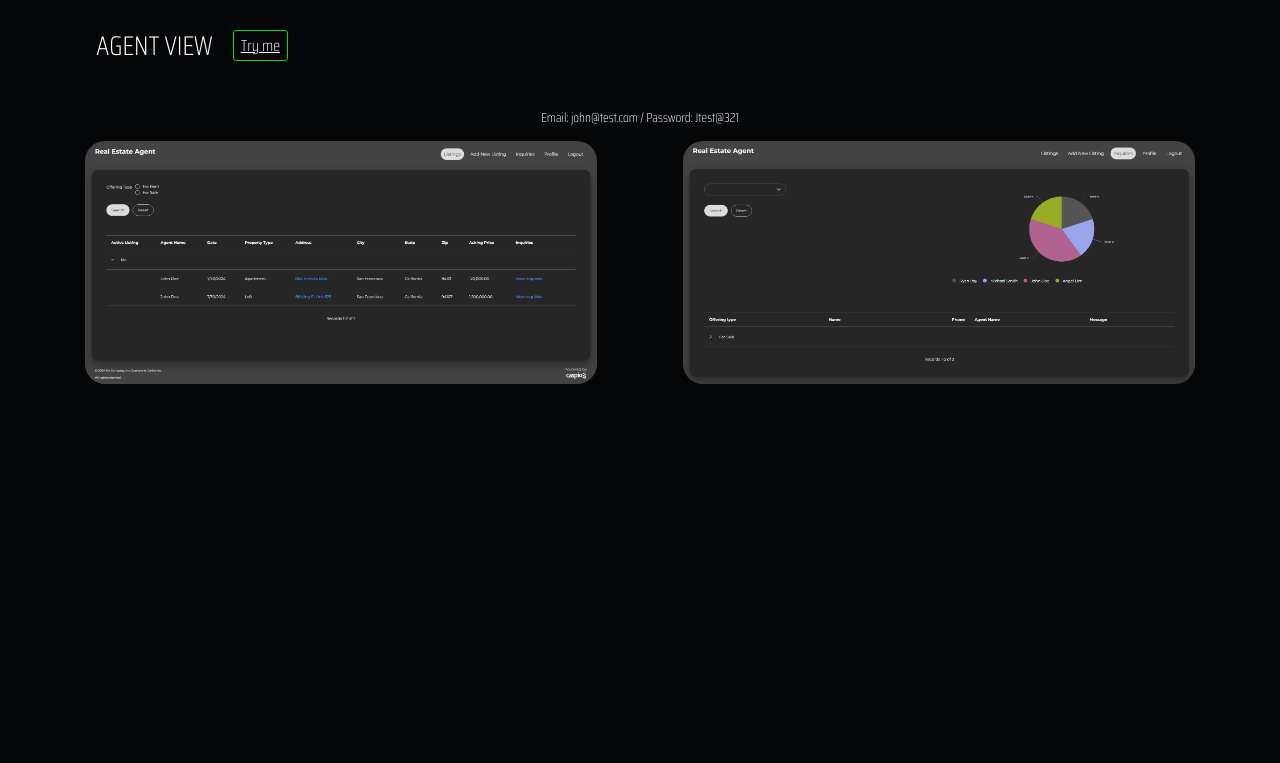
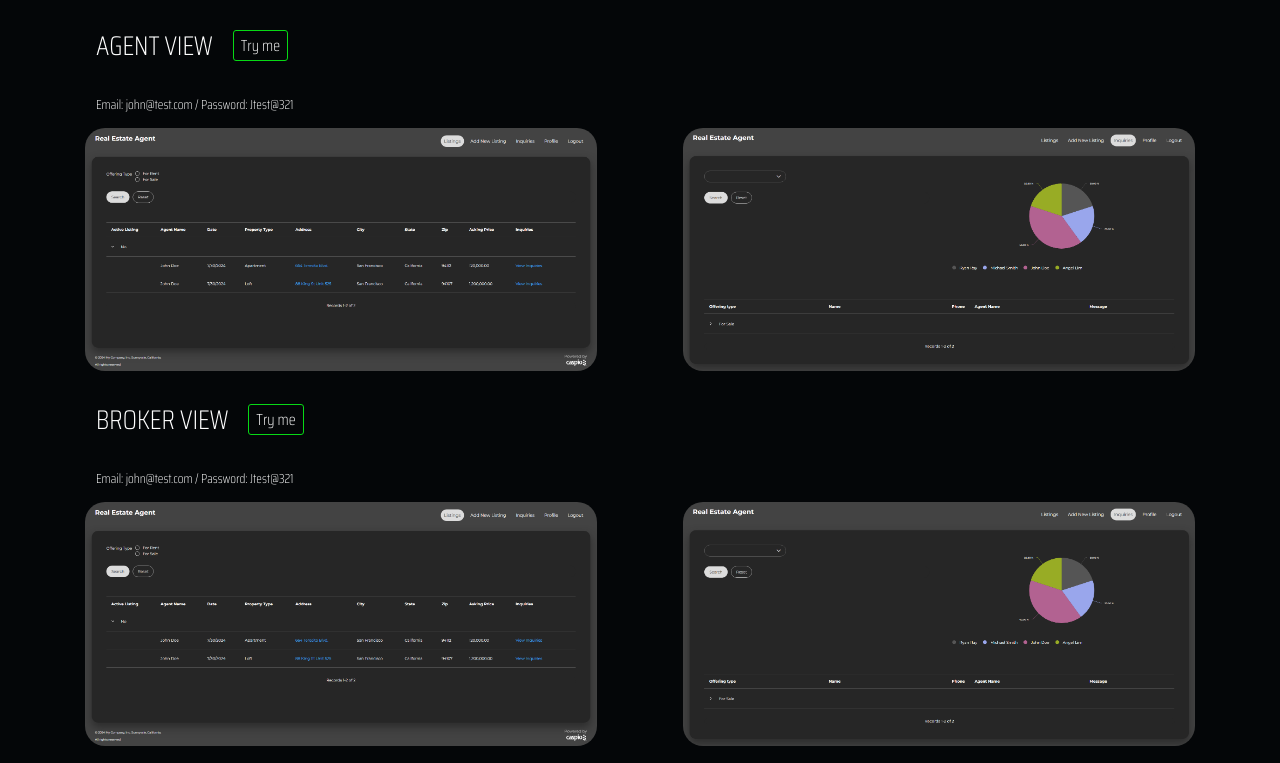
Before and after one commit to aamajiaken/My-portfolio, a plain HTML site: page index.html in a window 1280 px wide. Shown: the part 1437-2200 px from the top of the page. Drawn offline with Linux system fonts and the light colour scheme; a web font is replaced by a local one.

Commit message:
Added Broker View

```diff
--- a/index.html
+++ b/index.html
@@ -74,14 +74,32 @@
             <a class="agent-view-preview-btn" target="_blank" href="https://c4aca008.caspio.app/RE%20Demo/Agent%20access/Listings%20-%20agent?sid=f70b6f8103cb45659ff5d2d09329998e">Try me</a>
           </div>
 
-          <div class=""></div>
+          <div class="agent-view-cred-cont">
           <p class="agent-view-cred"> Email: john@test.com / Password: Jtest@321</p>
+          </div>
 
           <div class="re-agent-image">
             <img class="re-agentimg" src="Images/REagentview.PNG" alt="real estate public view">
             <img class="re-agentimg" src="Images/REagentview2.PNG" alt="real estate public view details">
           </div>
 
+           <!-- BROKER VIEW -->
+
+          <div class="broker-view-cont">
+            <p class="broker-view">BROKER VIEW</p>
+            <a class="broker-view-preview-btn" target="_blank" href="https://c4aca008.caspio.app/RE%20Demo/Agent%20access/Listings%20-%20agent?sid=f70b6f8103cb45659ff5d2d09329998e">Try me</a>
+          </div>
+
+          <div class="broker-view-cred-cont">
+          <p class="broker-view-cred"> Email: john@test.com / Password: Jtest@321</p>
+          </div>
+
+          <div class="re-broker-image">
+            <img class="re-brokerimg" src="Images/REagentview.PNG" alt="real estate public view">
+            <img class="re-broker2img" src="Images/REagentview2.PNG" alt="real estate public view details">
+          </div>
+
+
     </div>
 
 
--- a/style.css
+++ b/style.css
@@ -146,7 +146,7 @@ body{
   align-items: center;
   background-color: #040608;
   width: 100%;
-  height: 1500px;
+  height: 2000px;
   font-family: "Saira Condensed", sans-serif;
   font-weight: 200;
   font-style: normal;
@@ -230,15 +230,23 @@ body{
   font-size: 27px;
   text-decoration: none;
 }
+
+.agent-view-cred-cont{
+  width: 85%;
+  margin-top: 0px;
+}
+
 .agent-view-cred{
   color: white;
   font-size: 13px;
+  margin-top: 0px;
 }
 .agent-view-preview-btn{
   color: white;
   border: solid 1.5px #07d915;
   border-radius: 3px;
   padding: 2px 7px 2px 7px;
+  text-decoration: none;
 }
 .agent-view-preview-btn:hover{
   color: white;
@@ -262,3 +270,60 @@ body{
   height: 100%;
   border-radius: 20px;
 }
+
+/*REAL ESTATE BROKER VIEW*/
+
+.broker-view-cont{
+  display: flex;
+  align-items: center;
+  width: 85%;
+  gap: 20px;
+}
+
+.broker-view{
+  position: relative;
+  /*left: 70px;*/
+  color: white;
+  font-size: 27px;
+  text-decoration: none;
+}
+
+.broker-view-cred-cont{
+  width: 85%;
+  margin-top: 0px;
+}
+
+.broker-view-cred{
+  color: white;
+  font-size: 13px;
+  margin-top: 0px;
+}
+.broker-view-preview-btn{
+  color: white;
+  border: solid 1.5px #07d915;
+  border-radius: 3px;
+  padding: 2px 7px 2px 7px;
+  text-decoration: none;
+}
+.broker-view-preview-btn:hover{
+  color: white;
+  border-radius: 3px;
+  padding: 2px 7px 2px 7px;
+  background-color: #02ad0d;
+  cursor: pointer;
+}
+.re-broker-image{
+  display: flex;
+  justify-content: space-evenly;
+  width: 100%;
+}
+.re-brokerimg{
+  width: 40%;
+  height: 100%;
+  border-radius: 20px;
+}
+.re-broker2img{
+  width: 40%;
+  height: 100%;
+  border-radius: 20px;
+}
```
